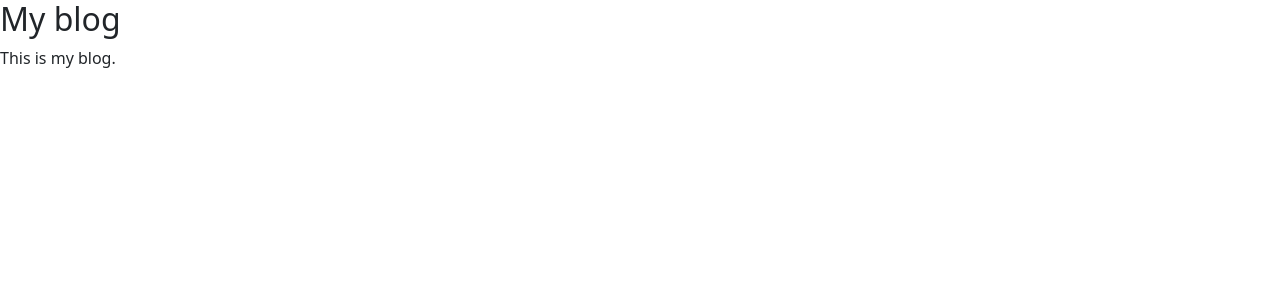
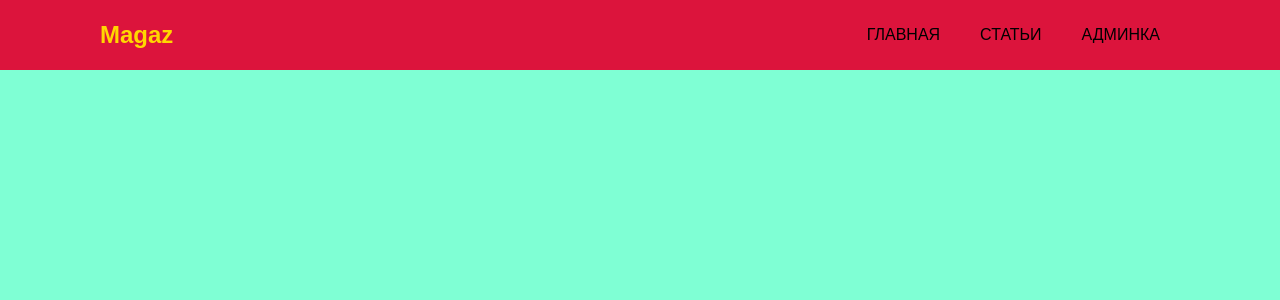
Before and after one commit to Nikc-mk/Magaz, a Django app: template blog/templates/blog/base.html in a window 1280 px wide. Shown: the top 300 px of the page. Run offline with Django 4.2, Linux system fonts and the light colour scheme; the template is opened without the code that fills it, so the values that code supplies are empty.

```diff
--- a/blog/templates/blog/base.html
+++ b/blog/templates/blog/base.html
@@ -1,30 +1,30 @@
+{% load static %}
 <!DOCTYPE html>
 <html lang="en">
 <head>
     <meta charset="UTF-8">
     <meta name="viewport" content="width=device-width, initial-scale=1">
+    <link rel="stylesheet" type="text/css" href="{% static 'css/stylesheet.css'%}">
     <title>Title</title>
-    <link href="https://cdn.jsdelivr.net/npm/bootstrap@5.2.0-beta1/dist/css/bootstrap.min.css" rel="stylesheet"
-          integrity="sha384-0evHe/X+R7YkIZDRvuzKMRqM+OrBnVFBL6DOitfPri4tjfHxaWutUpFmBp4vmVor" crossorigin="anonymous">
 </head>
 <body>
+<nav id="menu">
+    <div class="title">
+        <h1>
+            Magaz
+        </h1>
+    </div>
+    <ul class="menu">
+        <li><a class="item-menu" href="#">Главная</a></li>
+        <li><a class="item-menu" href="/blog">Статьи</a></li>
+        <li><a class="item-menu" href="/admin">Админка</a></li>
+    </ul>
+</nav>
 <div id="content">
     {% block content %}
     {% endblock %}
 </div>
-<div id="sidebar">
-    <h2>My blog</h2>
-    <p>This is my blog.</p>
-</div>
-<script src="https://cdn.jsdelivr.net/npm/bootstrap@5.2.0-beta1/dist/js/bootstrap.bundle.min.js"
-        integrity="sha384-pprn3073KE6tl6bjs2QrFaJGz5/SUsLqktiwsUTF55Jfv3qYSDhgCecCxMW52nD2"
-        crossorigin="anonymous"></script>
-<script src="https://cdn.jsdelivr.net/npm/@popperjs/core@2.11.5/dist/umd/popper.min.js"
-        integrity="sha384-Xe+8cL9oJa6tN/veChSP7q+mnSPaj5Bcu9mPX5F5xIGE0DVittaqT5lorf0EI7Vk"
-        crossorigin="anonymous"></script>
-<script src="https://cdn.jsdelivr.net/npm/bootstrap@5.2.0-beta1/dist/js/bootstrap.min.js"
-        integrity="sha384-kjU+l4N0Yf4ZOJErLsIcvOU2qSb74wXpOhqTvwVx3OElZRweTnQ6d31fXEoRD1Jy"
-        crossorigin="anonymous"></script>
+
 </body>
 
 </html>
--- a/blog/urls.py
+++ b/blog/urls.py
@@ -5,4 +5,5 @@ urlpatterns = [
     # post views
     path('blog/', views.PostList.as_view(), name='post_list'),
     path('blog/<slug:slug>', views.PostDetail.as_view(), name='post_detail'),
+
 ]
--- /dev/null
+++ b/static/css/stylesheet.css
@@ -0,0 +1,88 @@
+body {
+    margin-top: 70px;
+    padding: 0;
+    font-family: sans-serif;
+    /*background-image: url("../img/clubnika.jpg");*/
+    background: aquamarine 100% 70px;
+}
+
+#menu {
+    position: fixed;
+    top: 0;
+    left: 0;
+    width: 100%;
+    height: 70px;
+    background: crimson;
+    padding: 0 100px;
+    box-sizing: border-box;
+}
+
+#menu .title {
+    float: left;
+    height: 100%;
+    line-height: 70px;
+}
+
+#menu .title h1 {
+    margin: 0;
+    padding: 0;
+    color: gold;
+}
+
+nav ul {
+    float: right;
+    display: flex;
+    margin: 0;
+    padding: 0;
+}
+
+nav ul li {
+    list-style: none;
+}
+
+nav ul li a {
+    position: relative;
+    display: block;
+    height: 70px;
+    line-height: 70px;
+    padding: 0 20px;
+    box-sizing: border-box;
+    color: black;
+    text-decoration: none;
+    text-transform: uppercase;
+    transition: .5s;
+}
+
+nav ul li a:hover {
+    color: chocolate;
+}
+
+nav ul li a:before {
+    content: '';
+    position: absolute;
+    top: 0;
+    left: 0;
+    width: 100%;
+    height: 100%;
+    background: #fff;
+    transform-origin: right;
+    z-index: -1;
+    transform: scaleX(0);
+    transition: transform .5s;
+}
+
+nav ul li a:hover:before {
+    transform-origin: left;
+    transform: scaleX(1);
+}
+
+
+/*css настройки карточек статей*/
+.card-body {
+    border-color: crimson;
+    margin-top: 50px;
+}
+.card-body a {
+    font-size: xx-large;
+    font-family: Arial sans-serif;
+}
```
Also changed, not shown: Magaz/settings.py (+6 -1 lines), blog/admin.py (+5 -5 lines), blog/forms.py (+4 -10 lines), blog/models.py (+23 -14 lines), blog/templates/blog/post/post_detail.html (+9 -29 lines), blog/templates/blog/post/post_list.html (+12 -34 lines), blog/views.py (+8 -27 lines), blog/migrations/0001_initial.py (deleted), blog/migrations/0002_alter_post_table.py (deleted), blog/migrations/0003_alter_post_table.py (deleted), blog/migrations/0004_comment.py (deleted), blog/migrations/__init__.py (deleted), blog/templates/blog/post/css/blog.css (deleted), db.sqlite3 (deleted), 1 other file.
